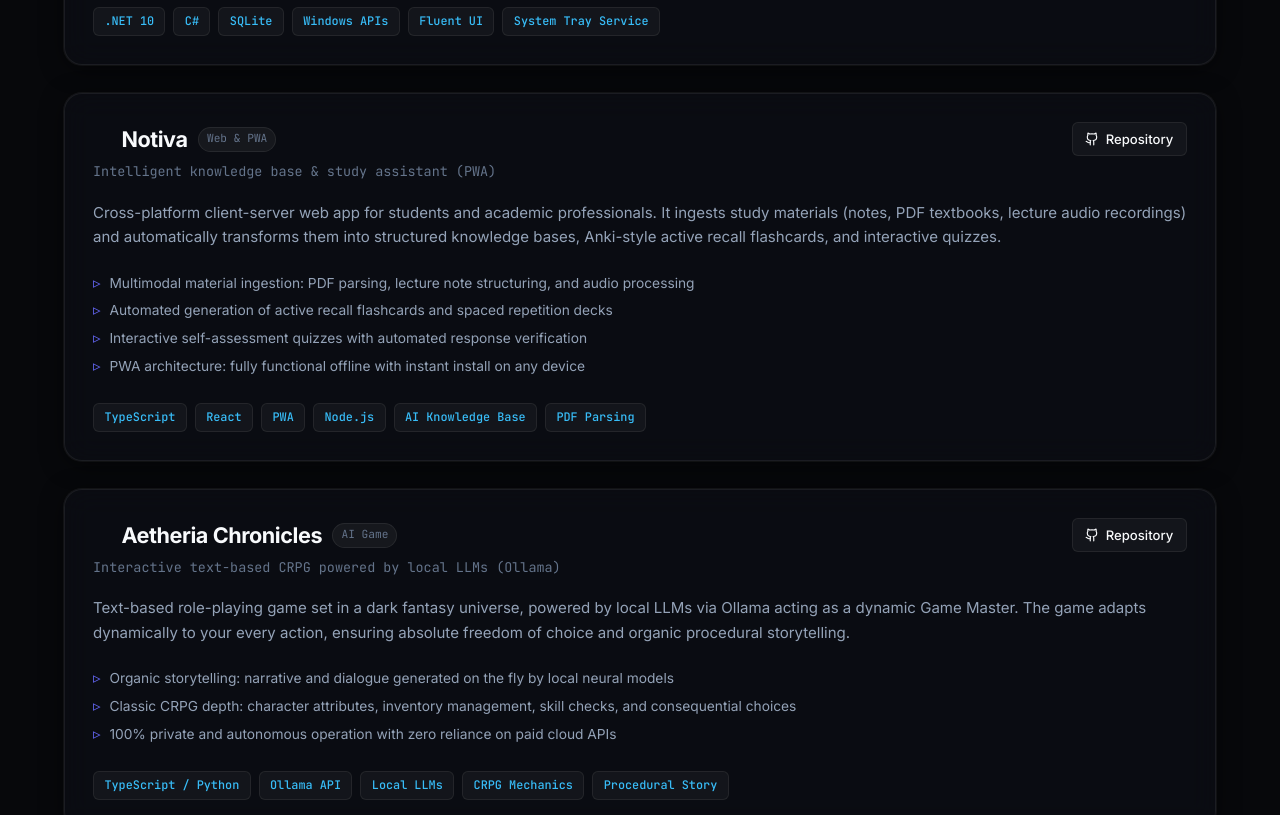
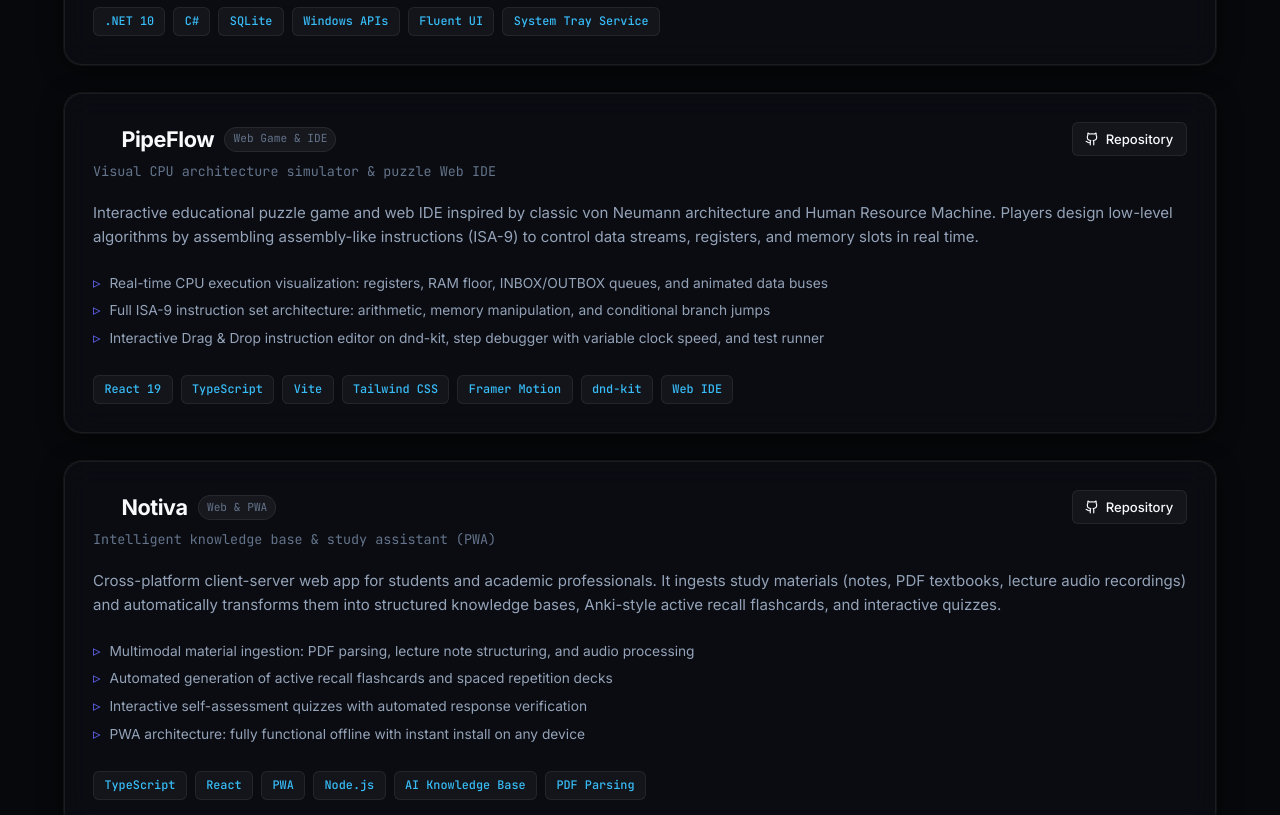
Before and after one commit to yug33n/yug33n.github.io, a React (Vite) app: page / in a window 1280 px wide. Shown: the part 1080-1895 px from the top of the page. Built offline with nearby package versions, Linux system fonts and the light colour scheme.

Commit message:
feat: add PipeFlow CPU architecture simulator project and fix CSS background-clip

```diff
--- a/src/components/InteractiveTerminal.tsx
+++ b/src/components/InteractiveTerminal.tsx
@@ -69,48 +69,56 @@ export const InteractiveTerminal = ({ language = 'en' }: InteractiveTerminalProp
             type: 'output',
             text:
               language === 'ru'
-                ? '2. Notiva — База знаний и флеш-карточки активного вспоминания (PWA, React)'
-                : '2. Notiva — AI study knowledge base & active recall flashcards (PWA, React)',
+                ? '2. PipeFlow — Визуальный симулятор архитектуры CPU и веб-IDE (React 19, TS)'
+                : '2. PipeFlow — Visual CPU architecture simulator & puzzle Web IDE (React 19, TS)',
           },
           {
             id: Date.now() + 3,
             type: 'output',
             text:
               language === 'ru'
-                ? '3. Aetheria Chronicles — Текстовая CRPG на локальных LLM (Ollama)'
-                : '3. Aetheria Chronicles — Text CRPG powered by local LLMs (Ollama)',
+                ? '3. Notiva — База знаний и флеш-карточки активного вспоминания (PWA, React)'
+                : '3. Notiva — AI study knowledge base & active recall flashcards (PWA, React)',
           },
           {
             id: Date.now() + 4,
             type: 'output',
             text:
               language === 'ru'
-                ? '4. NetMorph — Сетевой анализатор дампов & LLM Studio (React, TS)'
-                : '4. NetMorph — Network protocol inspector & LLM Studio (React, TS)',
+                ? '4. Aetheria Chronicles — Текстовая CRPG на локальных LLM (Ollama)'
+                : '4. Aetheria Chronicles — Text CRPG powered by local LLMs (Ollama)',
           },
           {
             id: Date.now() + 5,
             type: 'output',
             text:
               language === 'ru'
-                ? '5. Unremembered — 3D головоломка про восстановление памяти (Unity, C#)'
-                : '5. Unremembered — 3D memory restoration puzzle game (Unity, C#)',
+                ? '5. NetMorph — Сетевой анализатор дампов & LLM Studio (React, TS)'
+                : '5. NetMorph — Network protocol inspector & LLM Studio (React, TS)',
           },
           {
             id: Date.now() + 6,
             type: 'output',
             text:
               language === 'ru'
-                ? '6. Resonance — Быстрый десктопный аудиоплеер на C# (.NET)'
-                : '6. Resonance — Desktop audio player with custom audio engine (C#)',
+                ? '6. Unremembered — 3D головоломка про восстановление памяти (Unity, C#)'
+                : '6. Unremembered — 3D memory restoration puzzle game (Unity, C#)',
           },
           {
             id: Date.now() + 7,
             type: 'output',
             text:
               language === 'ru'
-                ? '7. Курьер-Менеджер — Аркадная веб-игра про логистику ПВЗ (HTML5, JS)'
-                : '7. Courier Manager — Action parcel dispatch web game (HTML5, JS)',
+                ? '7. Resonance — Быстрый десктопный аудиоплеер на C# (.NET)'
+                : '7. Resonance — Desktop audio player with custom audio engine (C#)',
+          },
+          {
+            id: Date.now() + 8,
+            type: 'output',
+            text:
+              language === 'ru'
+                ? '8. Курьер-Менеджер — Аркадная веб-игра про логистику ПВЗ (HTML5, JS)'
+                : '8. Courier Manager — Action parcel dispatch web game (HTML5, JS)',
           }
         );
         if (shouldScrollWindow) {
--- a/src/data/portfolioData.ts
+++ b/src/data/portfolioData.ts
@@ -63,6 +63,20 @@ export const projectsContent: Record<Language, ProjectItem[]> = {
       techStack: [".NET 10", "C#", "SQLite", "Windows APIs", "Fluent UI", "System Tray Service"],
       githubUrl: "https://github.com/yug33n/WinTime",
       status: "Featured App"
+    },
+    {
+      id: "pipeflow",
+      title: "PipeFlow",
+      tagline: "Визуальный симулятор архитектуры процессора и веб-IDE",
+      description: "Интерактивная обучающая игра-головоломка и веб-IDE, вдохновленная классической архитектурой фон Неймана и концепцией Human Resource Machine. Игрок берет на себя роль архитектора низкоуровневых алгоритмов, собирая программы из ассемблероподобных инструкций (ISA-9) для управления потоками данных процессора.",
+      highlights: [
+        "Визуальная симуляция процессора в реальном времени: регистры, RAM Floor, очереди INBOX/OUTBOX и шины данных",
+        "Полноценная система команд ISA-9: арифметические инструкции, адресация памяти и условные переходы (JUMP, JUMP_ZERO, JUMP_NEG)",
+        "Интерактивный Drag & Drop редактор на dnd-kit, пошаговый отладчик с регулировкой тактовой частоты и система валидации тестов"
+      ],
+      techStack: ["React 19", "TypeScript", "Vite", "Tailwind CSS", "Framer Motion", "dnd-kit", "Web IDE"],
+      githubUrl: "https://github.com/yug33n/PipeFlow",
+      status: "Web Game & IDE"
     },
     {
       id: "notiva",
@@ -165,6 +179,20 @@ export const projectsContent: Record<Language, ProjectItem[]> = {
       techStack: [".NET 10", "C#", "SQLite", "Windows APIs", "Fluent UI", "System Tray Service"],
       githubUrl: "https://github.com/yug33n/WinTime",
       status: "Featured App"
+    },
+    {
+      id: "pipeflow",
+      title: "PipeFlow",
+      tagline: "Visual CPU architecture simulator & puzzle Web IDE",
+      description: "Interactive educational puzzle game and web IDE inspired by classic von Neumann architecture and Human Resource Machine. Players design low-level algorithms by assembling assembly-like instructions (ISA-9) to control data streams, registers, and memory slots in real time.",
+      highlights: [
+        "Real-time CPU execution visualization: registers, RAM floor, INBOX/OUTBOX queues, and animated data buses",
+        "Full ISA-9 instruction set architecture: arithmetic, memory manipulation, and conditional branch jumps",
+        "Interactive Drag & Drop instruction editor on dnd-kit, step debugger with variable clock speed, and test runner"
+      ],
+      techStack: ["React 19", "TypeScript", "Vite", "Tailwind CSS", "Framer Motion", "dnd-kit", "Web IDE"],
+      githubUrl: "https://github.com/yug33n/PipeFlow",
+      status: "Web Game & IDE"
     },
     {
       id: "notiva",
--- a/src/index.css
+++ b/src/index.css
@@ -281,6 +281,7 @@ body {
 
 .hero-title-gradient {
   background: linear-gradient(135deg, #ffffff 30%, var(--accent-secondary) 100%);
+  background-clip: text;
   -webkit-background-clip: text;
   -webkit-text-fill-color: transparent;
 }
```
